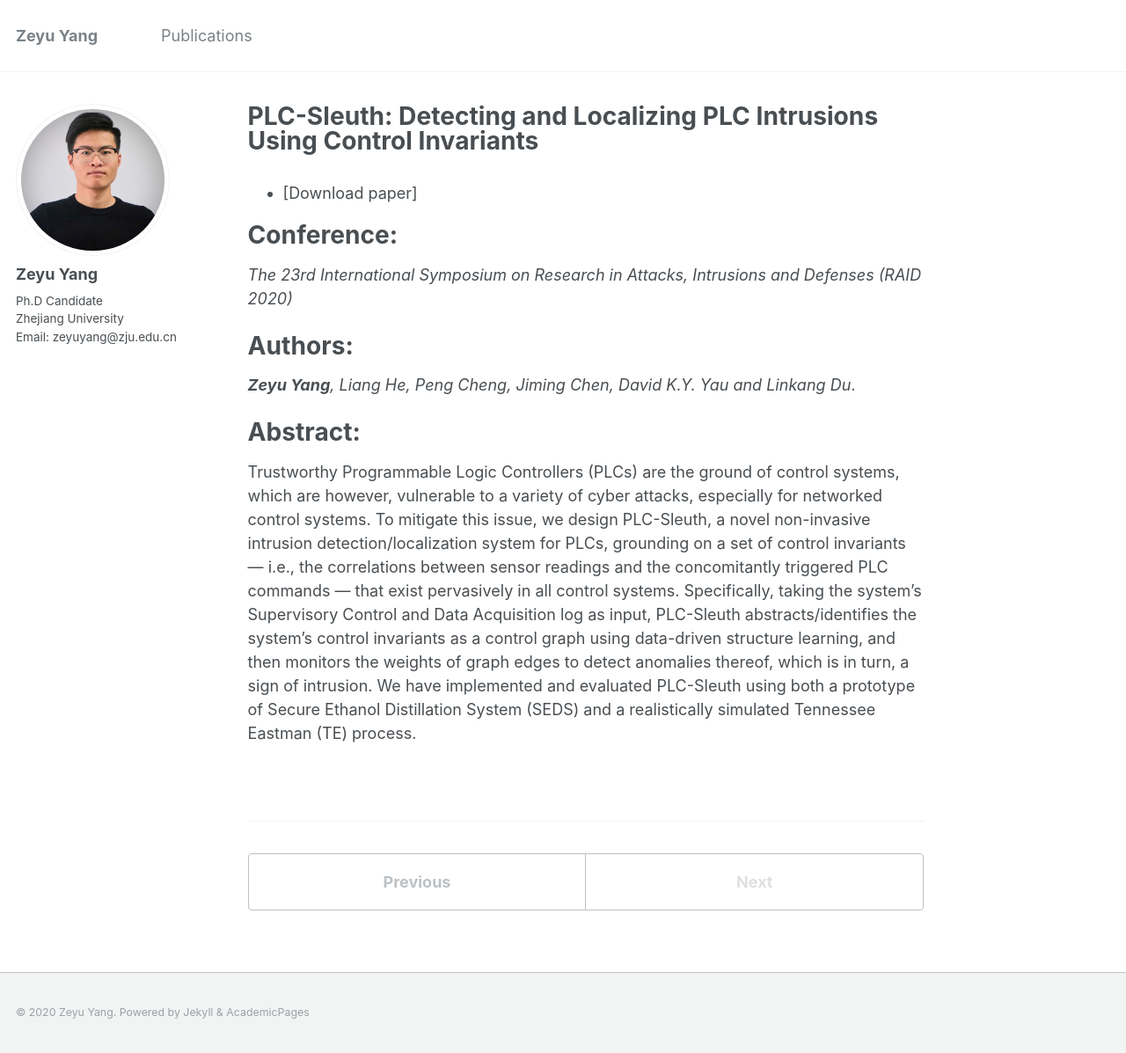
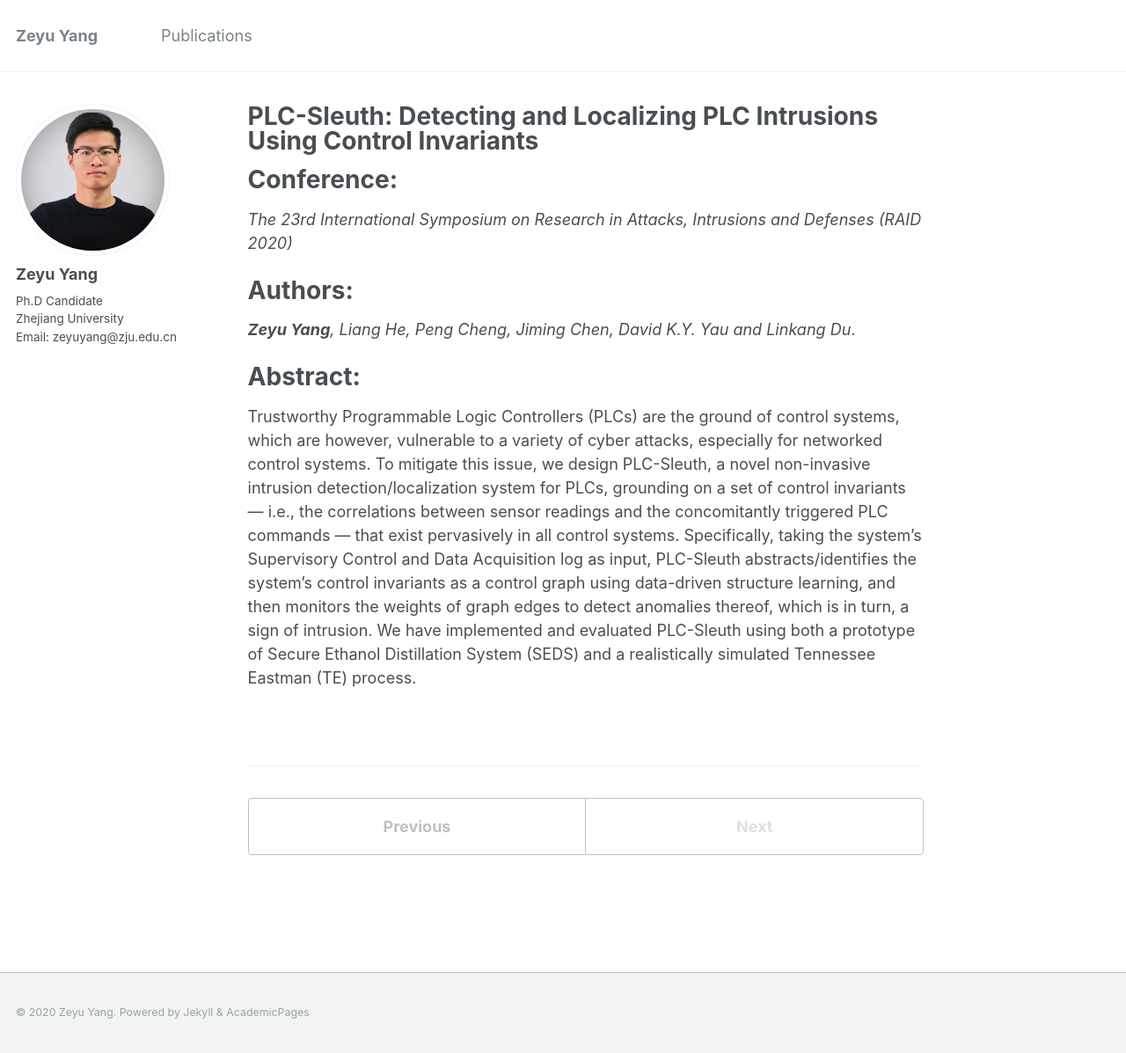
Before and after one commit to zeyuid/zeyuid.github.io, a Jekyll site: the page built from _publications/PLC-Sleuth.md, in a window 1280 px wide and 1197 px high. Shown: the whole window at 88% size. Built offline with Jekyll 4.4.1, drawn with Linux system fonts in a browser that asks for light colours.

Commit message:
add file

```diff
--- a/_publications/PLC-Sleuth.md
+++ b/_publications/PLC-Sleuth.md
@@ -8,7 +8,7 @@ venue: '--'
 #paperurl: ''
 #citation: ''
 ---
-- [Download paper]
+<!-- - [Download paper] -->
 
 Conference:
 ===
```
